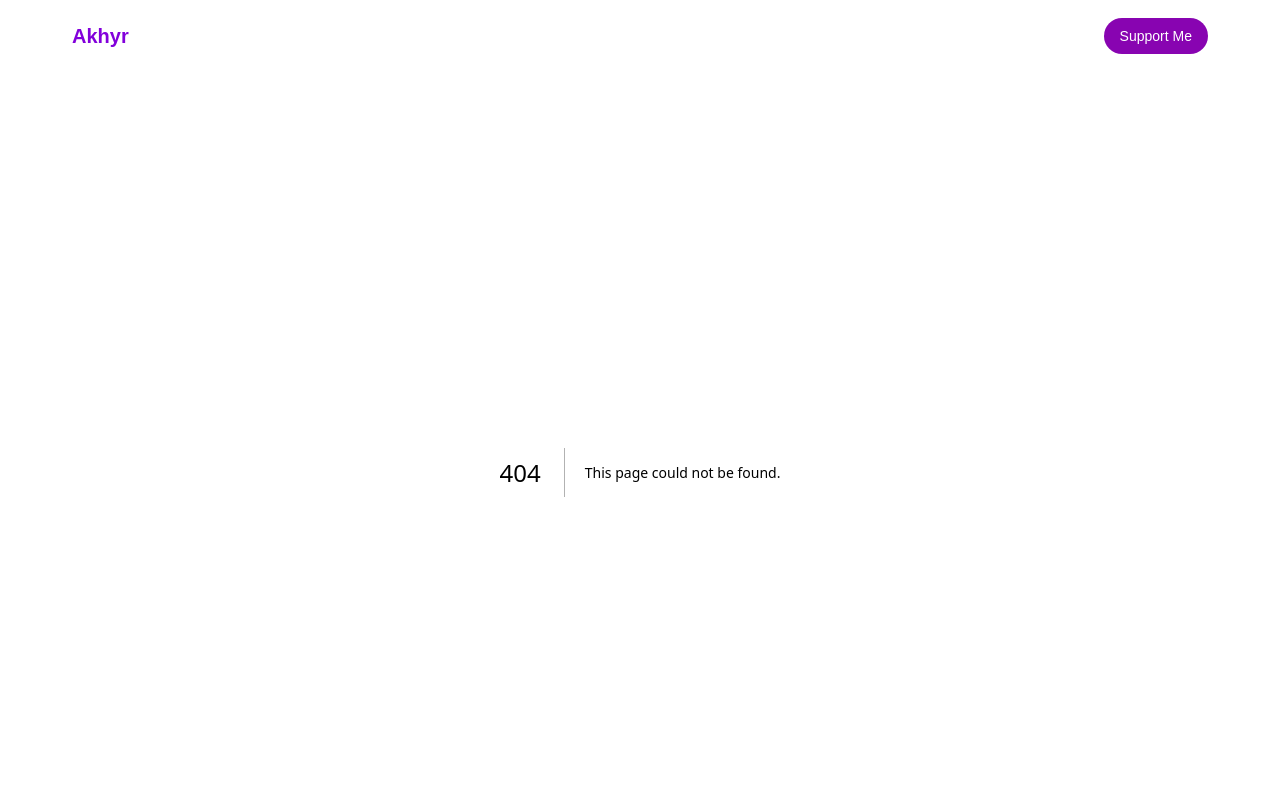
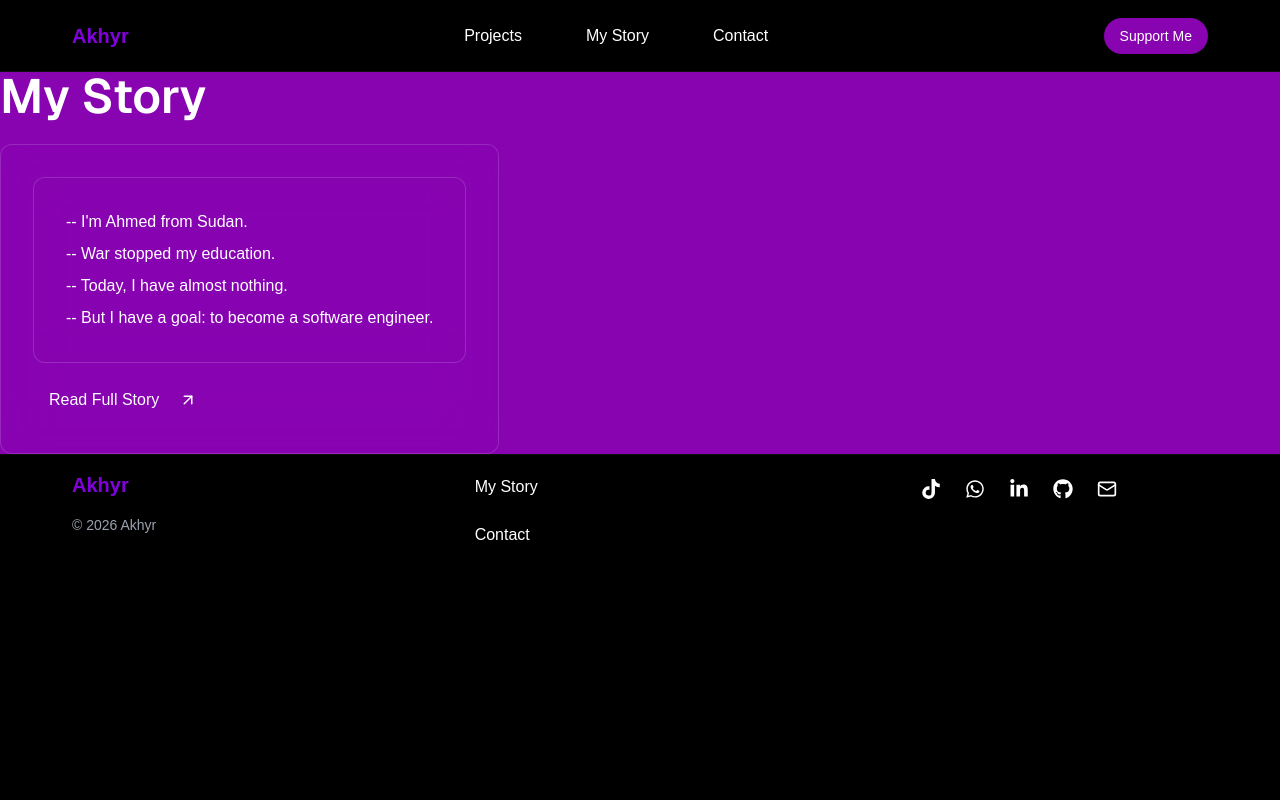
Before and after one commit to OCT-Ahmed/AKhyr, a Next.js app in the folder akhyr/: page /subscriptions in a window 1280 px wide. Before the commit this address had no page. Shown: the top 800 px of the page. Built offline with nearby package versions, Linux system fonts and the light colour scheme; a web font is replaced by a local one.

Commit message:
fix: change header CTA button hrref from subscription to subscriptions

```diff
--- a/akhyr/app/layout.tsx
+++ b/akhyr/app/layout.tsx
@@ -59,6 +59,7 @@ export default function RootLayout({
             <Link href="/contact"><li className="text-base px-6 py-1 hover:bg-white/10 hover:filter-blur-xl rounded-2xl hover:text-primary transition-all duration-300">Contact</li></Link>
             </ul>
         </nav>
+
          <button className="text-white text-sm bg-primary px-4 py-2 rounded-full hover:bg-primary/70 transition-all duration-all cursor-pointer" id="cta-button">Support Me</button>
         </header>
 
--- a/akhyr/app/page.tsx
+++ b/akhyr/app/page.tsx
@@ -12,7 +12,7 @@ const HomePage = () => {
         <p className="font-inter text-muted leading-[1.6em]">I'm trying to build my future from zero. I'm Ahmed.. a Sudanese student who want to chase his dreams. And have a chance to study in a college</p>
         {/* CTA BUTTONS */}
         <div className="flex gap-4 mt-6">
-          <Link href="/subscription">
+          <Link href="/subscriptions">
             <button className="text-white bg-primary px-8 py-3 rounded-xl hover:bg-primary/75 transition-all duration-300 cursor-pointer" id="cta-button">
               Join Our Story
             </button>
--- /dev/null
+++ b/akhyr/app/subscriptions/page.tsx
@@ -0,0 +1,35 @@
+import { ArrowUpRightIcon } from "lucide-react"
+import Link from "next/link"
+
+const Subscriptions = () => {
+    return (
+        <div id="subscriptions" className="bg-primary">
+            <div className="flex flex-col w-full">
+                <h2 className="font-sans text-5xl font-semibold mb-6">
+                    My Story
+                </h2>
+
+                <div className="flex flex-col gap-4 text-md bg-primary/5 backdrop-blur-xl w-fit p-8 border border-white/15 rounded-xl">
+                    <ul className="flex flex-col gap-2 text-md bg-primary/5 backdrop-blur-xl w-fit p-8 border border-white/15 rounded-xl">
+                    <li>-- I'm Ahmed from Sudan.</li>
+                    <li>-- War stopped my education.</li>
+                    <li>-- Today, I have almost nothing.</li>
+                    <li>-- But I have a goal: to become a software engineer.</li>
+                    </ul>
+                    {/*  */}
+                    <Link className="flex items-center justify-start gap-4 w-fit py-2 px-4 hover:bg-primary text-white rounded-xl hover:bg-primary/75 transition-all duration-300 cursor-pointer" href="/story">
+                    <button className="" id="cta-button">
+                        Read Full Story
+                    </button>
+                    <div className="p-1 bg-primary rounded-full">
+                        <ArrowUpRightIcon size="18" className="" />
+                    </div>
+
+                    </Link>
+                </div>
+            </div>
+        </div>
+    )
+}
+
+export default Subscriptions;
```
